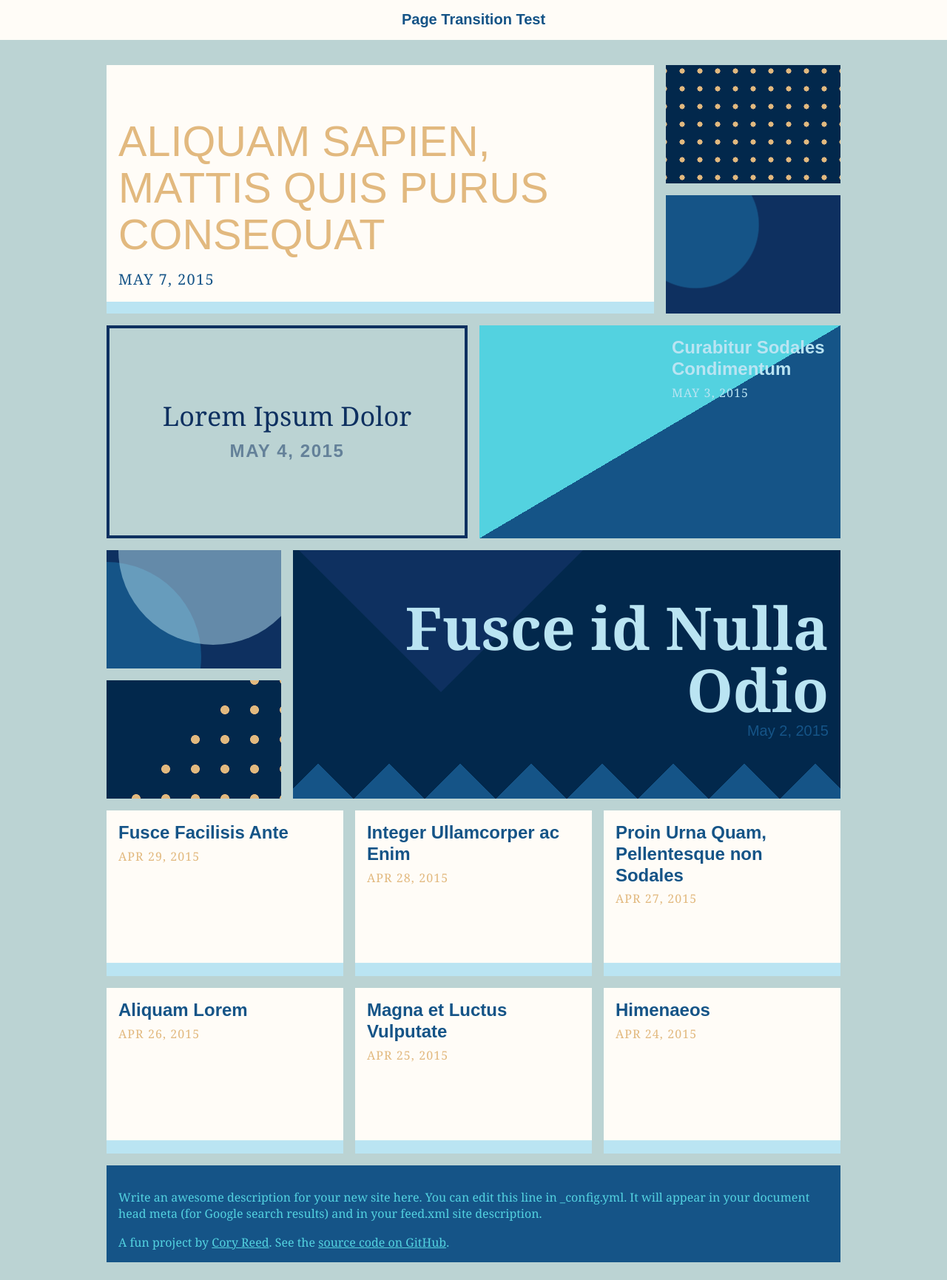
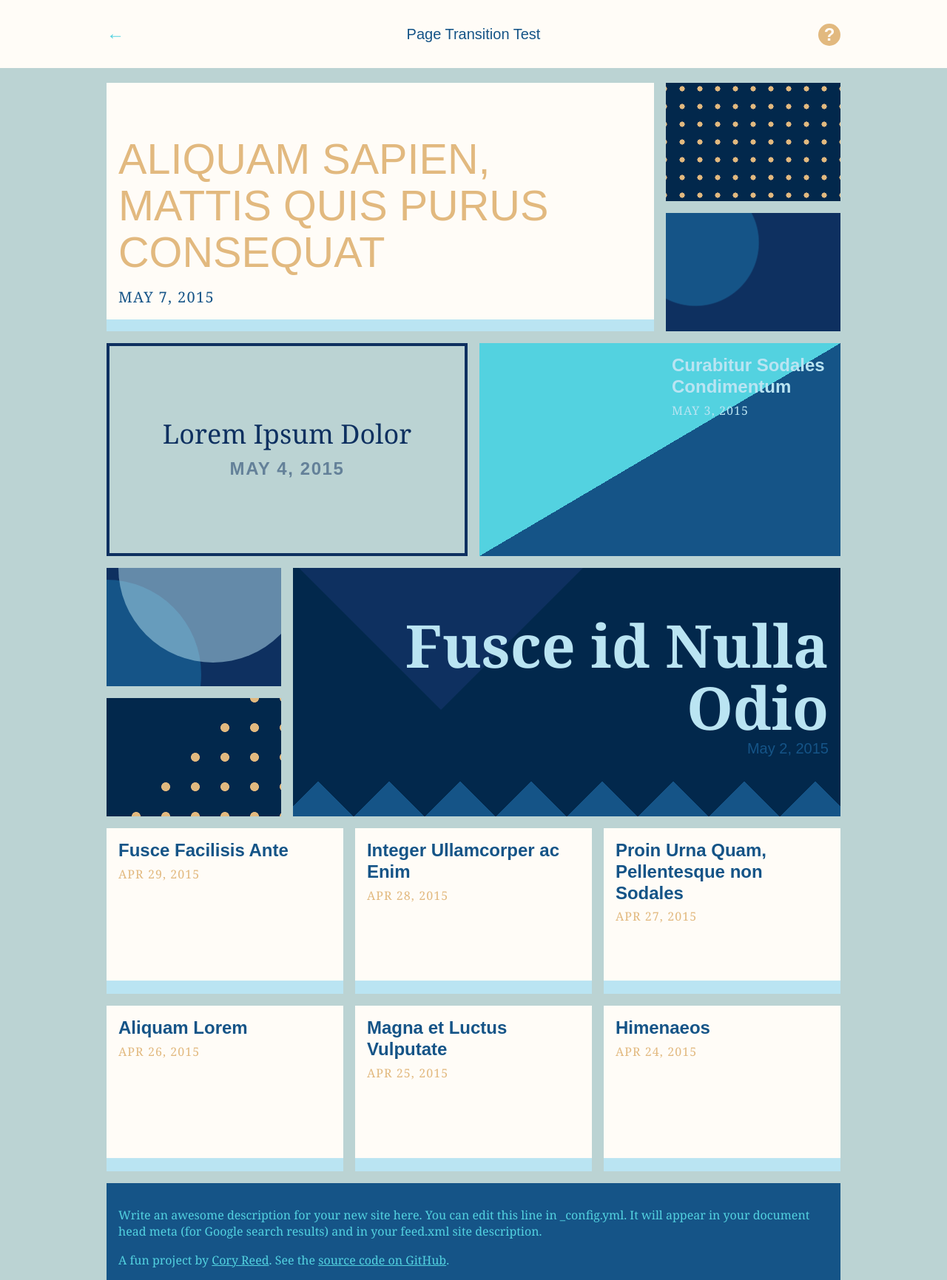
Before and after one commit to swashcap/page-transition, a Jekyll site: the page built from index.html, in a window 1280 px wide. Shown: the whole page at 74% size. Built offline with Jekyll 4.4.1, drawn with Linux system fonts in a browser that asks for light colours.

Commit message:
Add header content, styles, sticky-ness.

```diff
--- a/_includes/footer.html
+++ b/_includes/footer.html
@@ -1,5 +1,6 @@
 
 <script src="{{ "/js/jquery-2.1.4.min.js" | prepend: site.baseurl }}"></script>
+<script src="{{ "/js/headroom.min.js" | prepend: site.baseurl }}"></script>
 <script src="{{ "/js/main.js" | prepend: site.baseurl }}"></script>
 <script type="text/javascript">
     WebFontConfig = {
--- a/_includes/header.html
+++ b/_includes/header.html
@@ -1,5 +1,11 @@
 <header class="site-header" role="banner">
     <div class="wrapper">
-        <a class="site-title" href="{{ site.baseurl }}/" rel="home">{{ site.title }}</a>
+        <button class="site-header__back" aria-label="Back to home page" title="Back">
+            <span aria-hidden="true">&larr;</span>
+        </button>
+        <a href="{{ site.baseurl }}/" class="site-header__title" rel="home">{{ site.title }}</a>
+        <a href="#about" class="site-header__about">
+            <span>About</span>
+        </a>
     </div>
 </header>
--- a/_layouts/default.html
+++ b/_layouts/default.html
@@ -15,7 +15,7 @@
 
                 </div>
                 <div class="wrapper">
-                    <footer class="site-footer" role="contentinfo">
+                    <footer id="about" class="site-footer" role="contentinfo">
                         <p>{{ site.description }}</p>
                         <small>A fun project by <a href="http://swashcap.com/" rel="author">Cory Reed</a>. See the <a href="https://github.com/swashcap/page-transition">source code on GitHub</a>.</small>
                     </footer>
--- a/_sass/module/_content.scss
+++ b/_sass/module/_content.scss
@@ -18,12 +18,16 @@
     height: 100%;
     left: 0;
     overflow: scroll;
-    padding: 5.5em 0 0;
+    padding: 5em 0 0;
     position: absolute;
     top: 0;
     transform: translate3d(0, 0, 0);
     visibility: hidden;
     width: 100%;
+
+    @media (min-width: $screen-md) {
+        padding-top: 7em;
+    }
 }
 .content-page-1 {
 
--- a/_sass/module/_site-header.scss
+++ b/_sass/module/_site-header.scss
@@ -1,3 +1,125 @@
 /* ==========================================================================
    Site Header
    ========================================================================== */
+
+
+.site-header {
+    background: $base3;
+    font-family: $font-sans-serif;
+    text-align: center;
+    transition-duration: $transition-duration;
+    transition-property: background, opacity, transform;
+
+    .wrapper {
+        position: relative;
+
+        @media (min-width: $screen-md) {
+            padding-top: 1em;
+            padding-bottom: 1em;
+        }
+    }
+
+    &.headroom {
+        left: 0;
+        position: fixed;
+        top: 0;
+        width: 100%;
+        z-index: 1;
+    }
+
+    &.headroom--unpinned {
+        opacity: .7;
+
+        &:hover {
+            opacity: 1;
+        }
+
+        @media (min-width: $screen-md) {
+            transform: translateY(-2rem);
+
+            .site-header__title,
+            .site-header__back,
+            .site-header__about {
+                transform: translateY(1rem);
+            }
+        }
+    }
+    &.headroom--not-top {
+        background: rgba($base3, .9);
+    }
+}
+
+.site-header__title {
+    @include font-size-medium;
+
+    color: $base01;
+    display: inline-block;
+    line-height: 1;
+    padding: 1em 0;
+    text-decoration: none;
+    transition: transform $transition-duration;
+}
+
+.site-header__back,
+.site-header__about {
+    font-weight: 700;
+    position: absolute;
+    top: 0;
+    transition: transform $transition-duration;
+
+    @media (min-width: $screen-md) {
+        top: 1em;
+    }
+}
+
+.site-header__back {
+    background: none;
+    border-radius: 0;
+    border: none;
+    color: $base1;
+    left: 0;
+    padding: 1em;
+
+    &:focus,
+    &:hover,
+    &:active {
+        color: $base01;
+    }
+
+    span {
+        font-size: 150%;
+        line-height: .75;
+        vertical-align: bottom;
+    }
+}
+.site-header__about {
+    display: inline-block;
+    padding: 1em;
+    right: 0;
+    text-decoration: none;
+
+    &:focus,
+    &:hover,
+    &:active {
+        &:after {
+            background: $base1;
+        }
+    }
+
+    &:after {
+        background: $yellow;
+        border-radius: 50%;
+        color: $base3;
+        content: '?';
+        display: inline-block;
+        font-size: 150%;
+        height: 1.25em;
+        line-height: 1.25;
+        width: 1.25em;
+    }
+
+    span {
+        font-size: 0;
+        line-height: 0;
+    }
+}
--- a/css/main.scss
+++ b/css/main.scss
@@ -24,40 +24,7 @@
     padding-right: 1em;
     padding-left: 1em;
 
-    @media (min-width: $screen-md) {
+    @media (min-width: $screen-lg) {
         width: 80%;
     }
 }
-
-.site-header {
-    background: $base3;
-    left: 0;
-    padding: 1em;
-    position: fixed;
-    text-align: center;
-    top: 0;
-    transition: opacity $transition-duration;
-    width: 100%;
-    z-index: 1;
-
-    a[rel='home'] {
-        @include font-size-medium;
-
-        color: $base01;
-        display: inline-block;
-        font-family: $font-sans-serif;
-        font-weight: 700;
-        line-height: 1;
-        text-decoration: none;
-    }
-}
-
-/** 'Scrolled' state */
-
-.is-scrolled.site-header {
-    opacity: .5;
-
-    &:hover {
-        opacity: 1;
-    }
-}
--- a/js/main.js
+++ b/js/main.js
@@ -2,34 +2,15 @@
     'use strict';
 
     /**
-     * Throttle function taken from Mr. Sampson.
-     * @{@link  http://sampsonblog.com/749/simple-throttle-function}
+     * Fancy header-ness with Headroom.js
+     *
+     * @{@link  http://wicky.nillia.ms/headroom.js/}
      */
-    function throttle (callback, limit) {
-        var wait = false;
-        return function () {
-            if (!wait) {
-                callback.call();
-                wait = true;
-                setTimeout(function () {
-                    wait = false;
-                }, limit);
-            }
-        }
-    }
-
-    function scrollHandler() {
-        var $el = Transition._isParent ?
-            Transition.$parentPage :
-            Transition.$childPage;
-        var scrollTop = $el.scrollTop();
-
-        $('.site-header').toggleClass('is-scrolled', scrollTop > 20);
-
-        console.log(scrollTop);
-    }
-
-    $('.content-page').scroll(throttle(scrollHandler, 120));
+    var headroom = new Headroom(document.querySelector('.site-header'), {
+        offset: 15,
+        scroller: document.querySelector('.content-page')
+    });
+    headroom.init();
 
     var App = window.App || {};
 
```
Also changed, not shown: js/header.js (deleted, +0 -31 lines), js/headroom.min.js (added).
